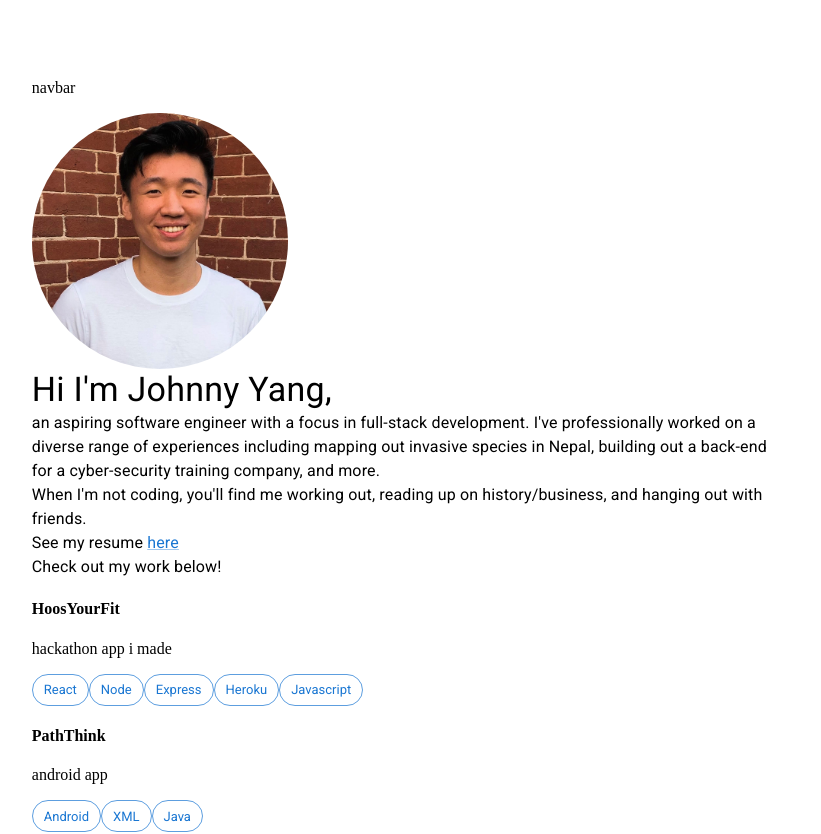
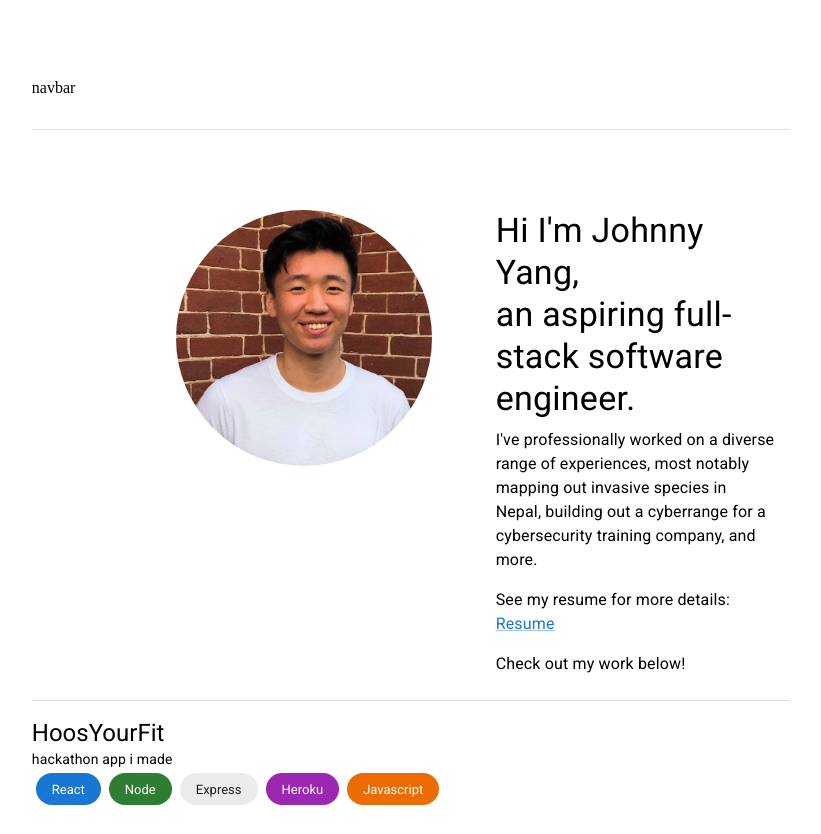
Before and after one commit to johnny-yang-4102/johnny-yang-4102.github.io, a React (Create React App) app: page / in a window 1280 px wide. Shown: the top 834 px of the page, without its empty margins (229-1050 px from the left). Built offline with nearby package versions, Linux system fonts and the light colour scheme.

Commit message:
Centering elements, updating L&F of projects

```diff
--- a/src/App.js
+++ b/src/App.js
@@ -1,16 +1,15 @@
 import NavBar from "./components/NavBar";
 import AboutSection from "./components/AboutSection";
 import ProjectSection from "./components/ProjectSection";
-import Project from "./components/Project";
-
+import { Stack, Divider } from "@mui/material";
 
 function App() {
   return (
-    <div className="App">
+    <Stack spacing={2} divider={<Divider orientation="horizontal" flexItem />} direction="column">
       <NavBar/>
       <AboutSection/>
       <ProjectSection/>
-    </div>
+    </Stack>
   );
 }
 
--- a/src/components/AboutSection.js
+++ b/src/components/AboutSection.js
@@ -1,36 +1,40 @@
 import React from "react"
-import { Link, Typography, Avatar } from "@mui/material"
+import { Link, Typography, Avatar, Grid } from "@mui/material"
 import Resume from "./../Resume.pdf"
 import Pic from "./../profile.jpg"
 import './components.css'
 
 const AboutSection = () => {
   return (
-    <div className="about-section">
+    <Grid container spacing={8}   justifyContent="center" >
 
-      <Avatar alt="Johnny Yang" src={Pic} sx={{ width: 256, height: 256 }}/>
+      <Grid item xs="auto">
+        <Avatar alt="Johnny Yang" src={Pic} sx={{ width: 256, height: 256 }} />
+      </Grid>
+
+      <Grid item xs={12} sm={5} >
         <Typography variant="h4">
           Hi I'm Johnny Yang,
         </Typography>
-      <Typography variant="body1">
-        an aspiring software engineer with a focus in full-stack development.
-        I've professionally worked on a diverse range of experiences including mapping out invasive species in Nepal,
-        building out a back-end for a cyber-security training company, and more.
+
+        <Typography variant="h4">
+          an aspiring full-stack software engineer.
+        </Typography>
+        <Typography variant="body1" className="spacing">
+          I've professionally worked on a diverse range of experiences, most notably mapping out invasive species in Nepal,
+          building out a cyberrange for a cybersecurity training company, and more.
         </Typography>
 
-      <Typography variant="body1">
-        When I'm not coding, you'll find me working out, reading up on history/business, and hanging out with friends.
+        <Typography variant="body1" className="spacing">
+          See my resume for more details: <Link href={Resume}>Resume</Link>
         </Typography>
 
-      <Typography variant="body1">
-        See my resume <Link href={Resume}>here</Link>
-      </Typography>
-
-      <Typography variant="body1">
+        <Typography variant="body1" className="spacing">
           Check out my work below!
         </Typography>
+      </Grid>
 
-    </div>
+    </Grid>
   )
 }
 
--- a/src/components/Project.js
+++ b/src/components/Project.js
@@ -1,14 +1,17 @@
 import React from "react"
-import { Chip } from "@mui/material"
+import { Chip, Typography } from "@mui/material"
 
 const Project = ({title, description, technologies}) => {
+
+  console.log(technologies)
   return (
     <div>
-      <h4>{title}</h4>
-      <p>{description}</p>
-      {technologies.map(technology => <Chip key={technology.id} label={technology.name} color="primary" variant="outlined"/>)}
+      <Typography variant="h5">{title}</Typography>
+      <Typography variant="body2">{description}</Typography>
+      {technologies.map(technology => <Chip key={technology.id} label={technology.name} color={technology.color} variant="filled" sx={{p: 0.5, m: 0.5}} />)}
     </div>
   )
+
 }
 
 export default Project
--- a/src/components/ProjectSection.js
+++ b/src/components/ProjectSection.js
@@ -1,6 +1,26 @@
 import React from "react"
 import Project from './Project'
+import { Stack, Divider } from "@mui/material"
 
+/*/
+default: grey
+error: red
+info/primary: cyan
+secondary: purple
+success: green
+warning: orange
+/*/
+const technologyColors = {
+  "React" : "primary",
+  "Node" : "success",
+  "Express" : "default",
+  "Heroku" : "secondary",
+  "Javascript" : "warning",
+
+  "Android" : "success",
+  "XML" : "default",
+  "Java" : "warning"
+}
 
 const projectData = [
     {
@@ -8,11 +28,11 @@ const projectData = [
         title: "HoosYourFit",
         description: "hackathon app i made",
         technologies: [
-            {id: 1, name: "React"},
-            {id: 2, name: "Node"},
-            {id: 3, name: "Express"},
-            {id: 4, name: "Heroku"},
-            {id: 5, name: "Javascript"}
+            {id: 1, name: "React", color: technologyColors["React"]},
+            {id: 2, name: "Node", color: technologyColors["Node"]},
+            {id: 3, name: "Express", color: technologyColors["Express"]},
+            {id: 4, name: "Heroku", color: technologyColors["Heroku"]},
+            {id: 5, name: "Javascript", color: technologyColors["Javascript"]}
         ]
     },
     {
@@ -20,9 +40,9 @@ const projectData = [
         title: "PathThink",
         description: "android app",
         technologies: [
-            {id: 1, name: "Android"},
-            {id: 2, name: "XML"},
-            {id: 3, name: "Java"}
+            {id: 1, name: "Android", color: technologyColors["Android"]},
+            {id: 2, name: "XML", color: technologyColors["XML"]},
+            {id: 3, name: "Java", color: technologyColors["React"]}
         ]
     }
 
@@ -30,9 +50,9 @@ const projectData = [
 
 const ProjectSection = () => {
   return (
-    <div className="project-section">
+    <Stack direction="column" spacing={4} divider={<Divider orientation="horizontal" flexItem />}>
       {projectData.map(project => <Project key={project.id} title={project.title} description={project.description} technologies={project.technologies}/>)}
-    </div>
+    </Stack>
   )
 }
 
--- a/src/components/components.css
+++ b/src/components/components.css
@@ -1 +1,14 @@
 /* About Me Section */
+
+.about-section{
+    display: flex;
+    flex-direction: row;
+
+}
+
+.about-section-part{
+    padding: 0 px
+}
+.spacing{
+    padding: 8px 0 8px 0;
+}
```
Lines whose indentation alone changed are shown as unchanged.
